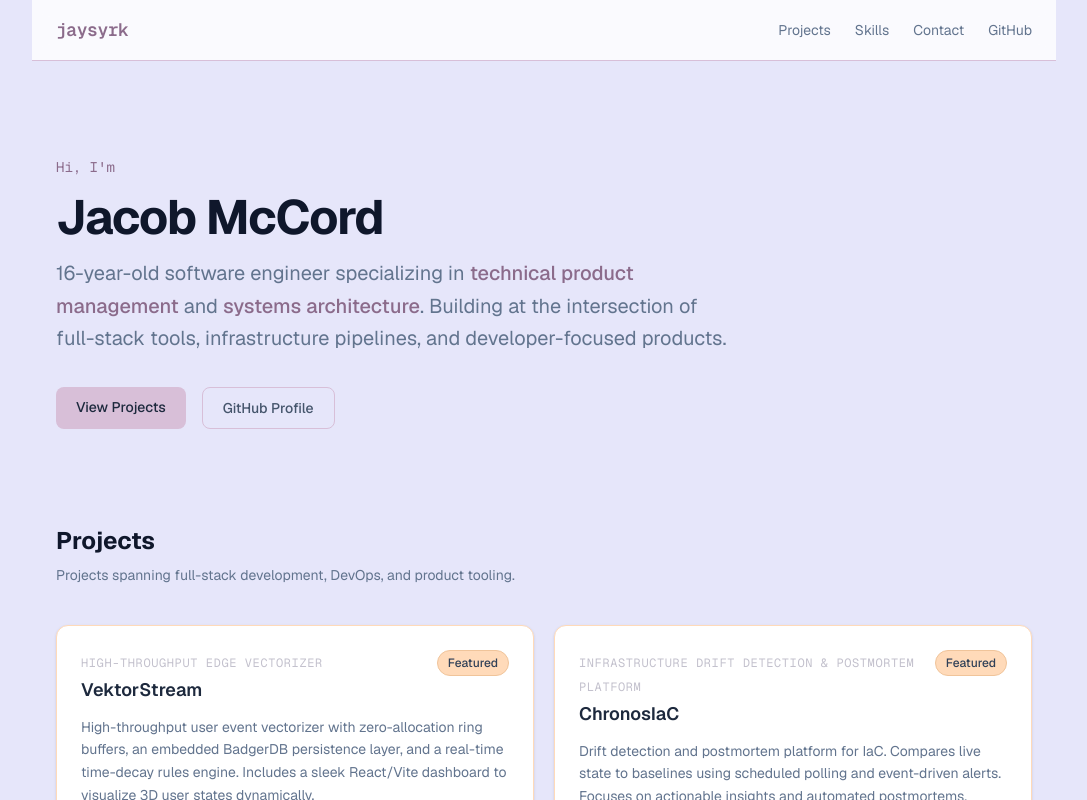
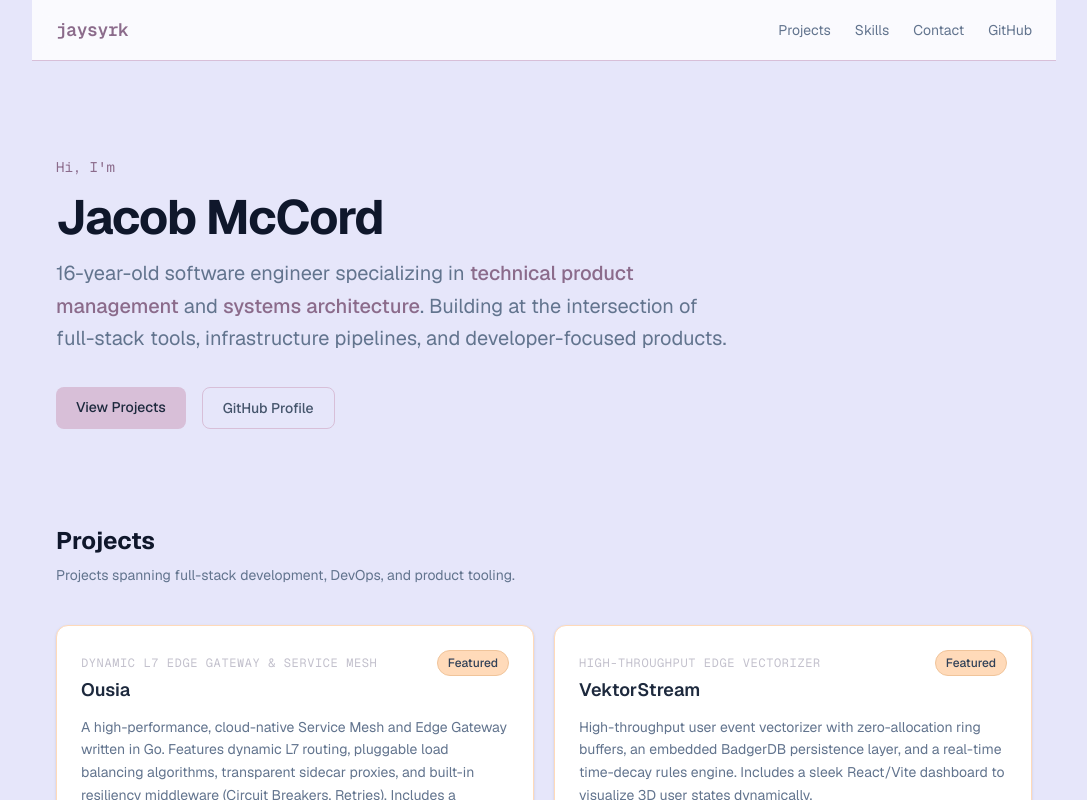
Before and after one commit to jaysyrk/jaysyrk.github.io, a Next.js app: page / in a window 1280 px wide. Shown: the top 800 px of the page, without its empty margins (96-1183 px from the left). Built offline with nearby package versions, Linux system fonts and the light colour scheme.

Commit message:
feat: add Ousia Service Mesh to portfolio

```diff
--- a/app/page.tsx
+++ b/app/page.tsx
@@ -1,4 +1,13 @@
 const projects = [
+  {
+    name: "Ousia",
+    tagline: "Dynamic L7 Edge Gateway & Service Mesh",
+    description:
+      "A high-performance, cloud-native Service Mesh and Edge Gateway written in Go. Features dynamic L7 routing, pluggable load balancing algorithms, transparent sidecar proxies, and built-in resiliency middleware (Circuit Breakers, Retries). Includes a centralized Control Plane and CLI.",
+    tags: ["Go", "Service Mesh", "Docker", "Prometheus", "Networking"],
+    href: "https://github.com/jaysyrk/Ousia",
+    highlight: true,
+  },
   {
     name: "VektorStream",
     tagline: "High-Throughput Edge Vectorizer",
```
